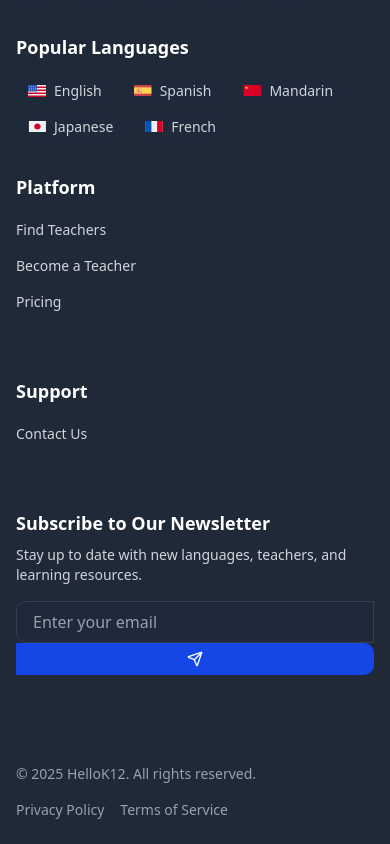
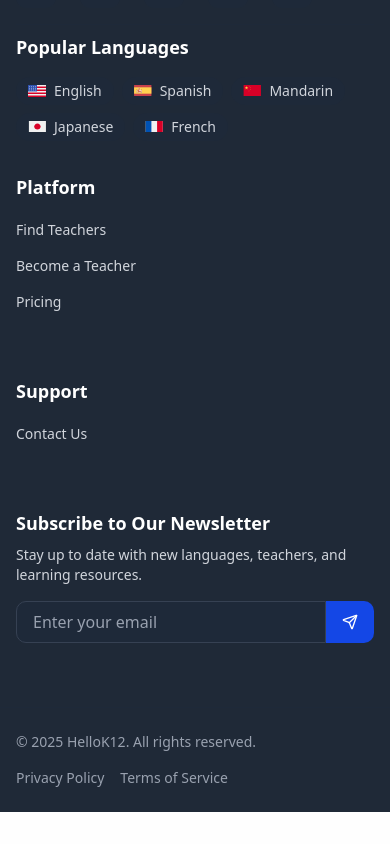
Before and after one commit to patoliya-dev/hellok12-website-frontend, a Next.js app: page / in a window 390 px wide. Shown: the part 6822-7666 px from the top of the page. After the commit the page ends 7634 px from the top, so only its background shows below. Built offline with nearby package versions, Linux system fonts and the light colour scheme.

Commit message:
Fix: footer responsive of Newsletter section

```diff
--- a/src/app/components/landing/FooterSection.tsx
+++ b/src/app/components/landing/FooterSection.tsx
@@ -149,13 +149,13 @@ const FooterSection: React.FC = () => {
               </div>
 
               {/* Input + Button */}
-              <div className="flex flex-col w-full sm:flex-col lg:flex-row lg:w-auto">
+              <div className="flex flex-row w-auto">
                 <input
                   type="email"
                   placeholder="Enter your email"
                   className="px-4 py-2 bg-gray-800 border border-gray-700 rounded-l-lg text-white placeholder-gray-400 focus:outline-none focus:ring-2 focus:ring-primary focus:border-transparent w-full"
                 />
-                <button className="px-4 py-2 bg-blue-700 hover:bg-blue-800 rounded-r-lg transition-educational flex items-center justify-center w-full lg:w-auto">
+                <button className="px-4 py-2 bg-blue-700 hover:bg-blue-800 rounded-r-lg transition-educational flex items-center justify-center w-auto">
                   <Icon name="Send" size={16} />
                 </button>
               </div>
```
